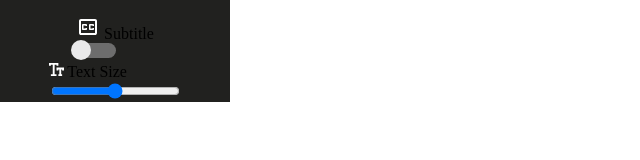
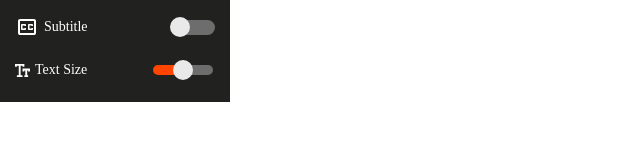
Before and after one commit to TakhyunKim/closed-caption-extension, a website built with webpack: page public/popup.html in a window 1280 px wide. Shown: the whole page, without its empty margins (0-640 px from the left). Built offline with nearby package versions, Linux system fonts and the light colour scheme; some packages are replaced by stand-ins of ours; files whose address does not match are found by name.

Commit message:
feat: modify css of popup

```diff
--- a/src/popup.css
+++ b/src/popup.css
@@ -36,11 +36,11 @@
 }
 
 input:checked + .slider {
-  background-color: #ff0000;
+  background-color: #ff4500;
 }
 
 input:focus + .slider {
-  box-shadow: 0 0 1px #ff0000;
+  box-shadow: 0 0 1px #ff4500;
 }
 
 input:checked + .slider:before {
@@ -70,21 +70,49 @@ input:checked + .slider:before {
   background: #21211f;
 }
 
-.switch-tag {
+.container {
+  display: flex;
+  justify-content: space-between;
+  align-items: center;
+  width: 100%;
+}
+
+.tag {
   display: flex;
   justify-items: center;
   align-items: center;
 }
 
-.switch-tag > span {
+.tag > span {
   margin-left: 5px;
   color: #ffffff;
   font-size: 14px;
 }
 
-.switch-container {
-  display: flex;
-  justify-content: space-between;
-  align-items: center;
-  width: 100%;
+input[type="range"] {
+  -webkit-appearance: none;
+  width: 60px;
+  height: 10px;
+  border-radius: 15px;
+  background-color: #6d6d6d;
+  background-image: linear-gradient(#ff4500, #ff4500);
+  background-size: 50% 100%;
+  background-repeat: no-repeat;
 }
+
+input[type="range"]::-webkit-slider-thumb {
+  -webkit-appearance: none;
+  height: 20px;
+  width: 20px;
+  border-radius: 50%;
+  background: #e9e9ea;
+  cursor: ew-resize;
+  transition: background 0.3s ease-in-out;
+}
+
+input[type="range"]::-webkit-slider-runnable-track {
+  -webkit-appearance: none;
+  box-shadow: none;
+  border: none;
+  background: transparent;
+}
```
